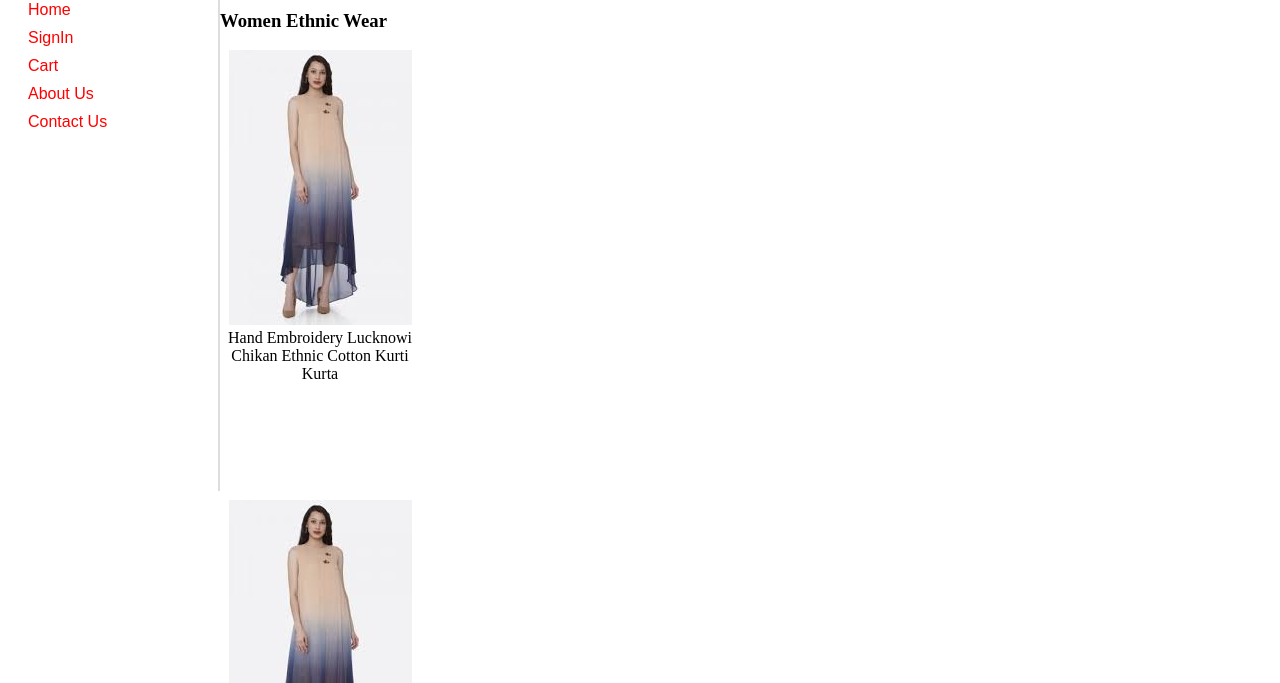
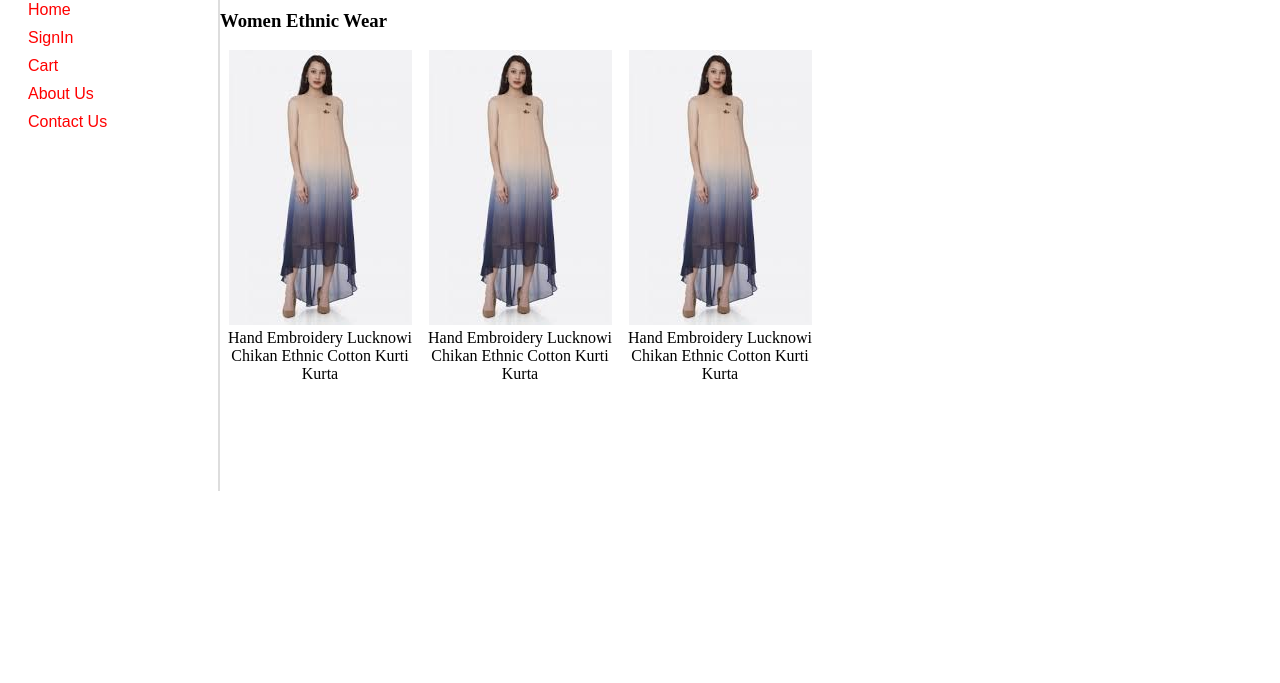
Before and after one commit to JoiceJolly/HTML-CSS-Learning, a plain HTML site: page About/Index.html in a window 1280 px wide. Shown: the part 117-800 px from the top of the page. Drawn offline with Linux system fonts and the light colour scheme.

Commit message:
Dress Content Dirction Change

```diff
--- a/About/Index.html
+++ b/About/Index.html
@@ -16,8 +16,9 @@
 				<a href="#">About Us</a>
 				<a href="#">Contact Us</a>
 			</div>
+			<div>
+				<h3>Women Ethnic Wear</h3>
 				<div class="dress">
-				<h3>Women Ethnic Wear</h3>
 					<div class="Materials">
 						<img src="../img/dress1.jpg" alt="Dress Materials"/></br>
 						<span class="dress_Name">Hand Embroidery Lucknowi Chikan Ethnic Cotton Kurti Kurta </span>
@@ -32,5 +33,6 @@
 					</div>
 				</div>
 			</div>
+		</div>
 	</body>
 </html>
--- a/css/Style.css
+++ b/css/Style.css
@@ -30,10 +30,11 @@ h1
 	display: flex;
 	flex-direction: column;
 }
-/* .dress
+.dress
 {
-	order: -1;
-} */
+	display: flex;
+	flex-wrap: wrap;
+}
 .Materials
 {
 	width:200px;
```
Lines whose indentation alone changed are shown as unchanged.
